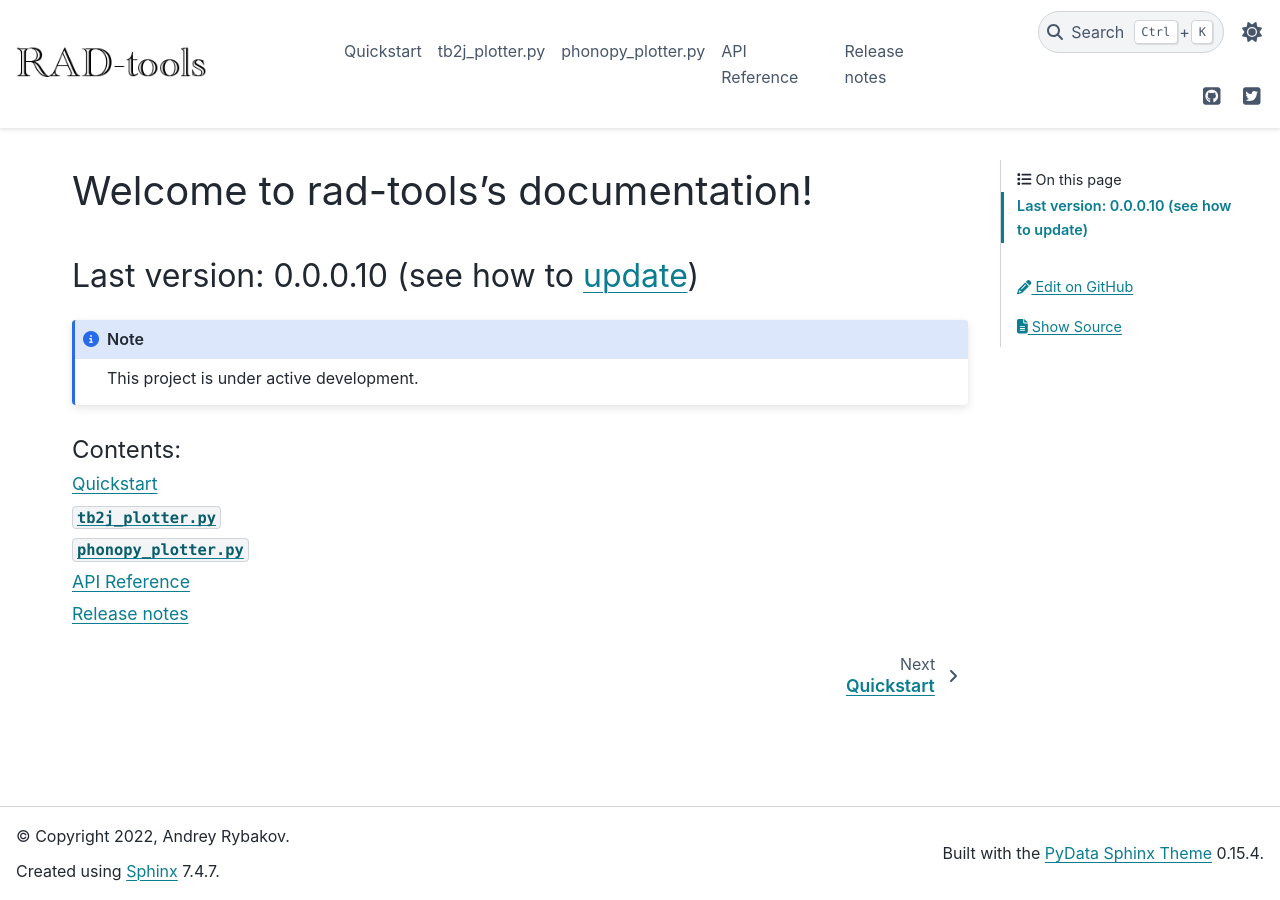
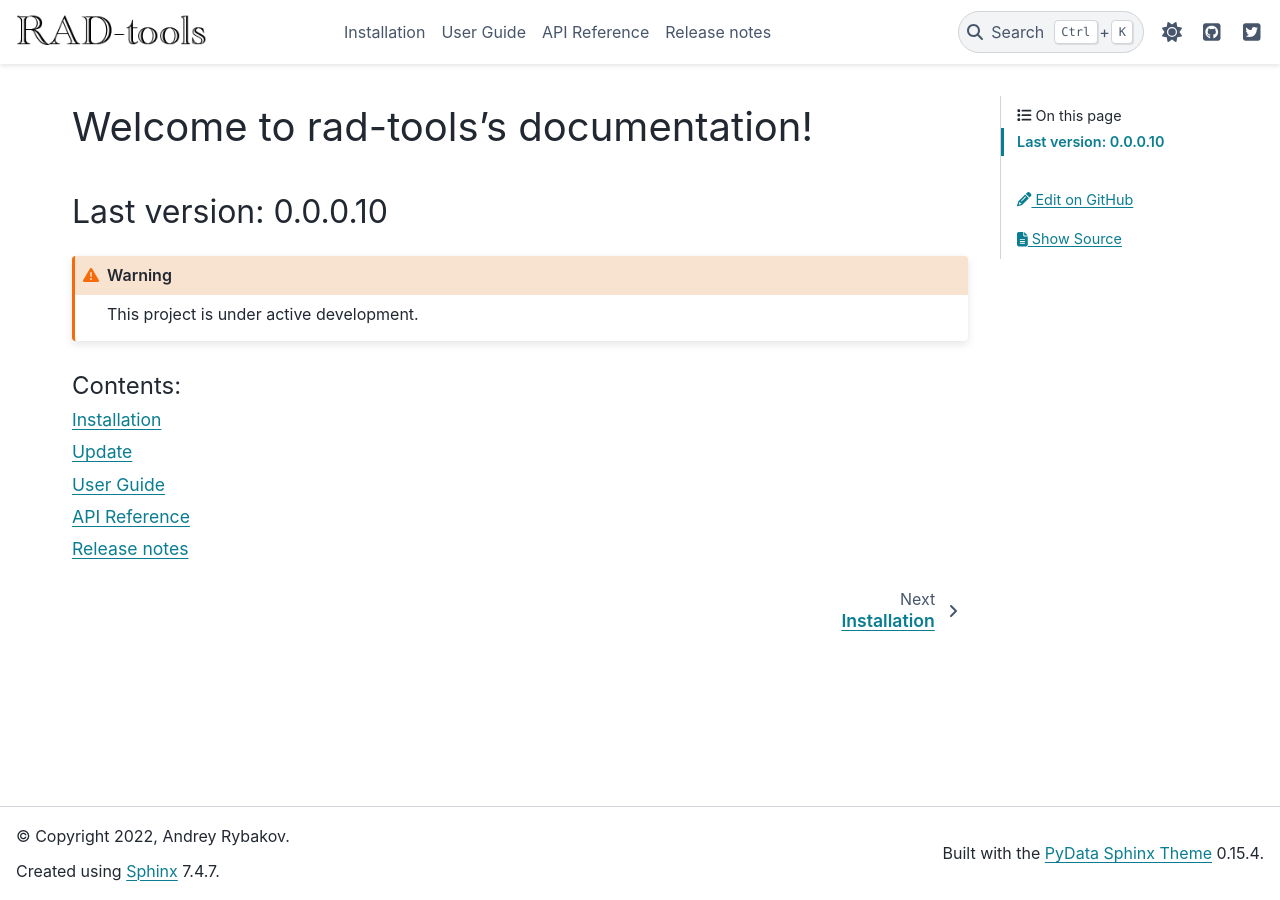
Before and after one commit to adrybakov/rad-tools, a Sphinx documentation site: the page built from docs/source/index.rst, in a window 1280 px wide. Built offline with Sphinx 7.4.7 and the PyData theme 0.15.4, drawn with Linux system fonts in a browser that asks for light colours.

Commit message:
New docs structure

```diff
--- /dev/null
+++ b/docs/source/guide.rst
@@ -0,0 +1,12 @@
+User Guide
+==========
+
+Scripts
+-------
+
+.. toctree::
+   :maxdepth: 1
+
+   tb2j_plotter
+   phonopy_plotter
+   tb2j_refractor
--- a/docs/source/index.rst
+++ b/docs/source/index.rst
@@ -7,18 +7,17 @@ Welcome to rad-tools's documentation!
 =====================================
 
 
-Last version: |release| (see how to :ref:`update <update>`)
+Last version: |release|
 ------------------------------------------------------------------------
 
-.. note::
+.. warning::
     This project is under active development.
 
 .. toctree::
    :maxdepth: 1
    :caption: Contents:
 
-   usage
-   tb2j_plotter
-   phonopy_plotter
+   installation
+   guide
    api
    release-notes
--- /dev/null
+++ b/docs/source/tb2j_refractor.rst
@@ -0,0 +1,3 @@
+``tb2j_refractor.py``
+=====================
+Script for visualisation of TB2J results.
--- a/docs/source/usage.rst
+++ /dev/null
@@ -1,54 +0,0 @@
-Quickstart
-==========
-
-Installation
-------------
-
-First make sure that you have python3 and pip installed.
-Then execute the following in your terminal:
-
-.. code-block:: console
-
-   pip install rad-tools
-
-Update
-------
-
-If you want to update the package to the last available version (|release|)
-run the following in your terminal:
-
-.. code-block:: console
-
-   pip install rad-tools --upgrade
-
-TB2J plotter
--------------
-
-Whenever you forget how to use the script do not hesitate and display the help message!
-
-.. code-block:: python
-
-    tb2j_plotter.py -h
-
-Simpliest usage example: plot all distances and all isotropic exchange parameters
-from *exchange.out* file:
-
-.. code-block:: python
-
-    tb2j_plotter.py -f exchange.out
-
-Plot all distances and all isotropic exchange parameters
-from *exchange.out* file for the bonds with distance <= 5 Angstrom:
-
-.. code-block:: python
-
-    tb2j_plotter.py -f exchange.out -maxd 5
-
-Phonopy plotter
----------------
-
-Whenever you forget how to use the script do not hesitate and display the help message!
-
-.. code-block:: python
-
-    phonopy_plotter.py -h
```
Also changed, not shown: docs/source/installation.rst (added, +19 -0 lines).
